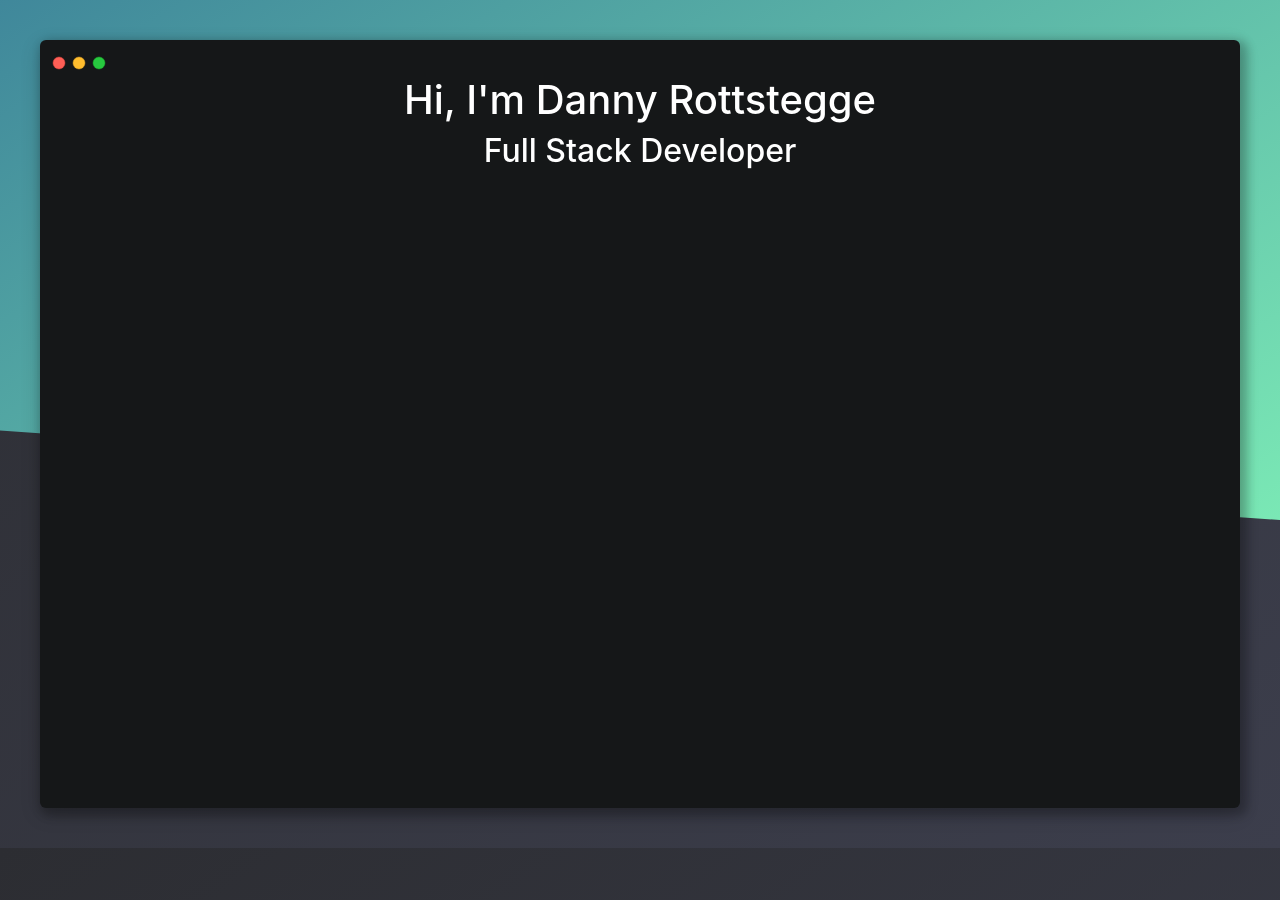
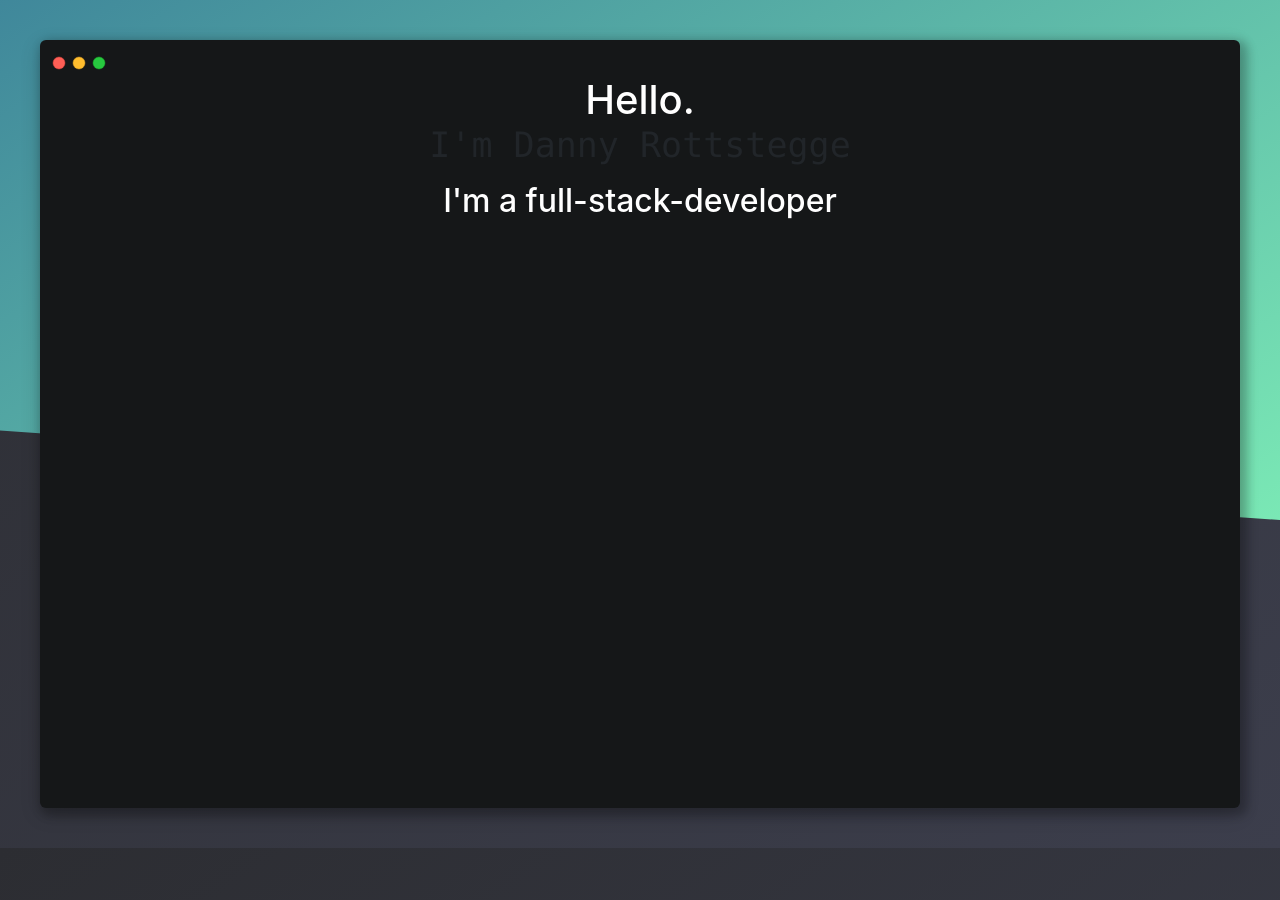
Before and after one commit to Serbroda/Serbroda.github.io, a Jekyll site: the page built from index.html, in a window 1280 px wide. Built offline with Jekyll 4.4.1, drawn with Linux system fonts in a browser that asks for light colours; nearby versions of some CDN libraries.

Commit message:
Modify text

```diff
--- a/index.html
+++ b/index.html
@@ -5,7 +5,7 @@ layout: default
 
 <div class="home" style="text-align: center;">
 
-  <h1>Hi, I'm Danny Rottstegge</h1>
-  <h2>Full Stack Developer</h2>
+  <h1>Hello. <pre>I'm Danny Rottstegge</pre></h1>
+  <h2>I'm a full-stack-developer</h2>
 
 </div>
```
